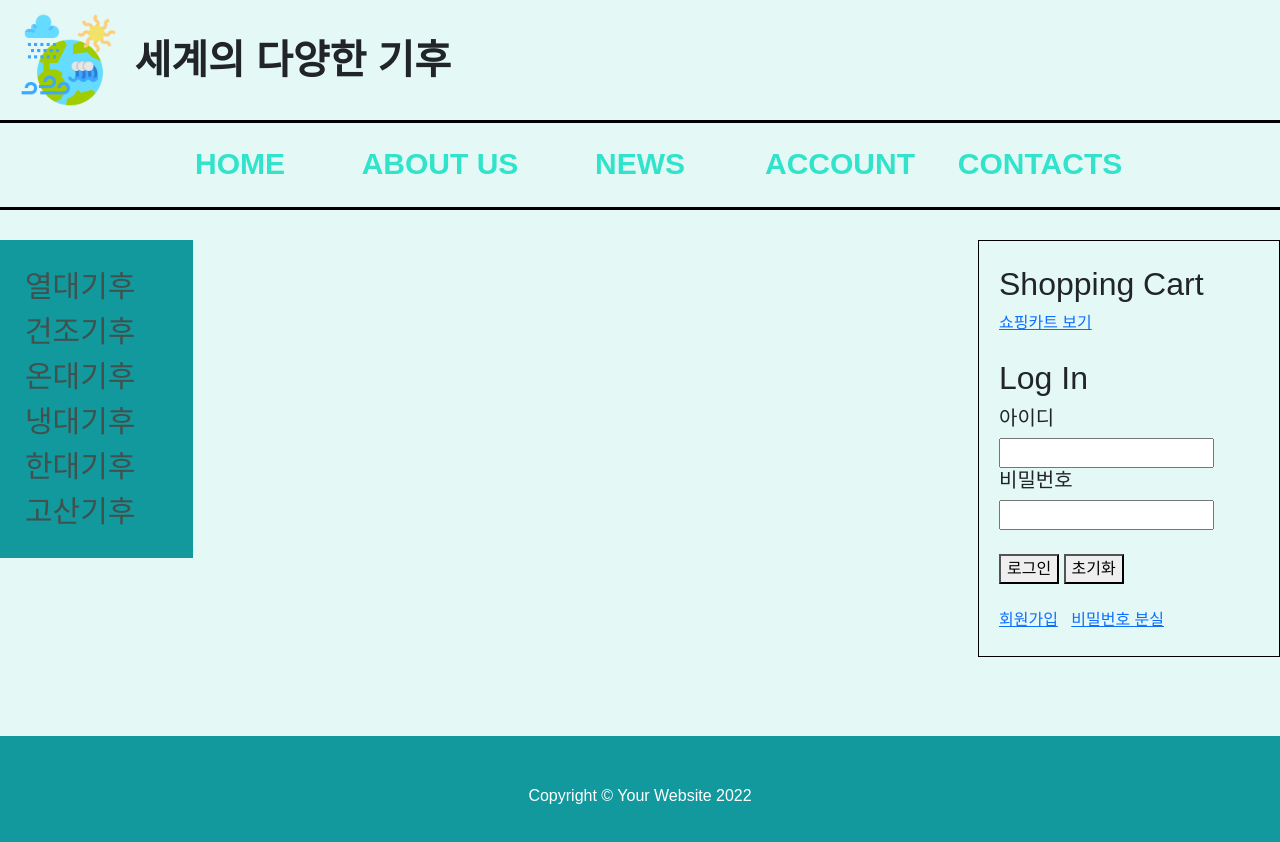
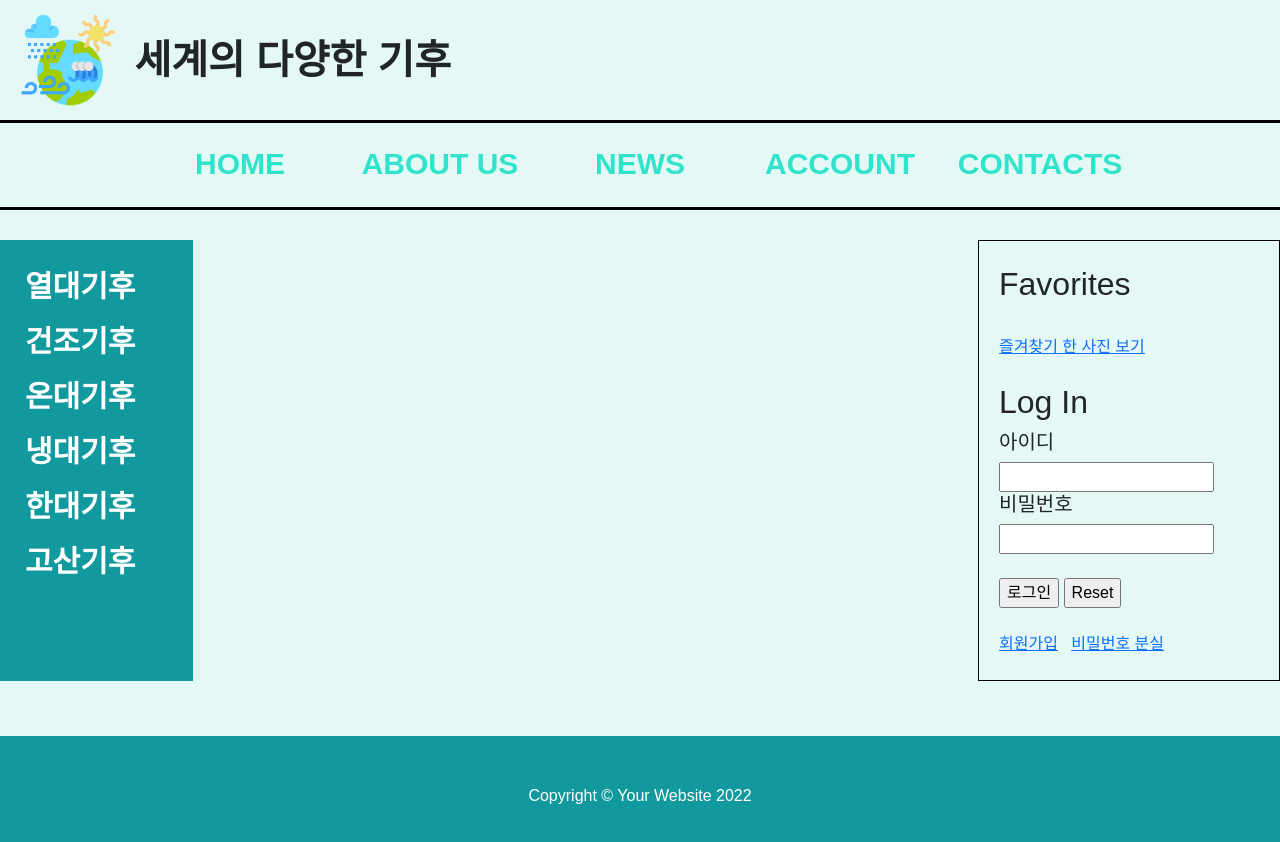
Before and after one commit to dowowod/html, a plain HTML site: page index.html in a window 1280 px wide. Drawn offline with Linux system fonts and the light colour scheme.

Commit message:
메인화면 완성본

```diff
--- a/index.css
+++ b/index.css
@@ -48,11 +48,15 @@ body {
 .item ul li:hover {
   text-decoration: underline;
 }
+.list {
+  height: 100%;
+}
 .list ul {
   list-style: none;
   margin: 0;
   padding: 0;
   background-color: rgb(17, 153, 158);
+  height: 100%;
 }
 .list ul li {
   font-size: 30px;
@@ -60,10 +64,12 @@ body {
   margin: 0px;
   width: 100%;
   text-align: left;
+  margin-bottom: 10px;
 }
 .list ul li a {
-  color: rgb(64, 81, 78);
+  color: white;
   text-decoration: none;
+  font-weight: bold;
 }
 .list ul li:hover {
   background-color: rgb(48, 227, 202);
--- a/index.html
+++ b/index.html
@@ -4,6 +4,7 @@
 	<meta charset="utf-8">
 	<link type="text/css" rel="stylesheet" href="index.css"></link>
 	<link rel="stylesheet" href="./boot/bootstrap.min.css" type="text/css">
+	<title>메인페이지</title>
 </head>
 <body style="background-color: #E4F9F5">
 	<div class="title">
@@ -34,7 +35,7 @@
 				<nav class="list">
 					<ul>
 						<br>
-						<li><a href="test.html" target="if1" class="text1">&nbsp;&nbsp;&nbsp;열대기후</a></li>
+						<li><a href="if1.html" target="if1" class="text1">&nbsp;&nbsp;&nbsp;열대기후</a></li>
 						<li><a href="">&nbsp;&nbsp;&nbsp;건조기후</a></li>
 						<li><a href="">&nbsp;&nbsp;&nbsp;온대기후</a></li>
 						<li><a href="">&nbsp;&nbsp;&nbsp;냉대기후</a></li>
@@ -45,20 +46,20 @@
 				</nav>
 			</div>
 			<div class="col-7">
-					<iframe name="if1"></iframe>
+					<iframe name="if1" scrolling="no"></iframe>
 			</div>
 			<div class="col-3">
 				<aside>
 					<br>
-					<h2>Shopping Cart</h2>
-					<a href="#">쇼핑카트 보기</a>
+					<h2>Favorites</h2><br>
+					<a href="#">즐겨찾기 한 사진 보기</a>
 					<br><br>
 					<h2>Log In</h2>
 					<h5>아이디</h5>
 					<input type="text" required><br>
 					<h5>비밀번호</h5>
 					<input type="password" required><br><br>
-					<button>로그인</button> <button type="reset">초기화</button><br><br>
+					<input type="submit" value="로그인"></input> <input type="reset"></input><br><br>
 					<a href="login.html" target="_blank">회원가입</a> &nbsp;&nbsp;<a href="#">비밀번호 분실</a>
 					<br><br>
 				</aside>
```
